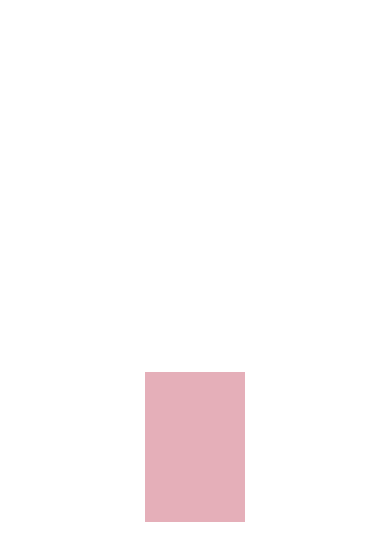
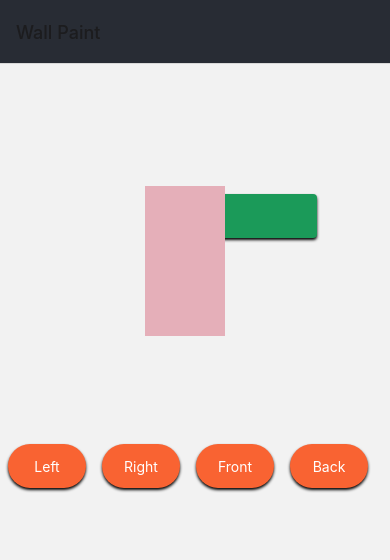
Before and after one commit to tuliohs/wall-paint, a React Native app: screen /Home in a window 390 px wide. Shown: the top 560 px of the page. Built offline with nearby package versions, Linux system fonts and the light colour scheme.

Commit message:
inserindo menu de paredes na view do cubo

```diff
--- a/App.js
+++ b/App.js
@@ -1,24 +1,26 @@
 import { StatusBar } from 'expo-status-bar';
-import React from 'react';
-import { StyleSheet, Text, View } from 'react-native';
+import React, { useState } from 'react';
+import { StyleSheet, SafeAreaProvider } from 'react-native';
 import Cubo from './src/components/Cubo';
-import HorizontallScroll from './src/components/HorizontalScroll';
+import WallContext from './src/constants/data/WallContext';
+import Navigation from './src/navigation'
+import AppStack from './src/navigation/stacks/AppStack';
 
 export default function App() {
+  const [loading, setLoading] = useState(false)
   return (
-    <View >
-      <Cubo />
-      {/*<HorizontallScroll />*/}
-      <StatusBar style="auto" />
-    </View>
-  );
+    <WallContext.Provider value={{ loading, setLoading }}>
+      <Navigation />
+      {/*< Loader loading={loading} message={messageLoading} />*/}
+    </WallContext.Provider>
+  )
 }
 
 const styles = StyleSheet.create({
   container: {
-    flex: 1,
-    backgroundColor: '#fff',
-    alignItems: 'center',
-    justifyContent: 'center',
+    //flex: 1,
+    //backgroundColor: '#fff',
+    //alignItems: 'center',
+    //justifyContent: 'center',
   },
 });
--- /dev/null
+++ b/src/components/Button.js
@@ -0,0 +1,76 @@
+import * as React from 'react';
+import { TouchableOpacity, StyleSheet, Dimensions } from 'react-native';
+import { sizes } from '../constants/theme/layout'
+import { colors } from '../constants/theme'
+
+const { width } = Dimensions.get('window');
+
+export default function Button(props) {
+
+    const { disabled, onPress, bgColor, opacity, children, style, size, round, shadowless, shadowColor, iconSize, onlyIcon,
+        darkColor, ...otherProps } = props
+
+    const viewStyles = [
+        bgColor ? { backgroundColor: bgColor } : { backgroundColor: colors.sucess },
+
+    ]
+
+    const defaultSizeIcon = 0
+    const buttonStyles = [
+        styles.defaultButton,
+        size === 'large' ? { width: width * 0.9 } : (size === "small" ? { width: width * 0.2 } : { width: width * 0.42 }),
+        round && { borderRadius: sizes.base * 2 },
+        onlyIcon && {
+            width: (iconSize || defaultSizeIcon) * 2.75,
+            height: (iconSize || defaultSizeIcon) * 2.75,
+            borderWidth: 0,
+            borderRadius: (iconSize || defaultSizeIcon) * 2,
+        },
+        !shadowless && styles.shadow,
+        { zIndex: 2 },
+        style,
+    ];
+
+    return (
+        <TouchableOpacity
+            onPress={onPress}
+            style={[
+                { color: 'white' },
+                viewStyles, buttonStyles, style]} {...otherProps} >
+            {children}
+        </TouchableOpacity>
+
+    )
+}
+
+const styles = StyleSheet.create({
+    smallButton: {
+        width: 75,
+        height: 28,
+    },
+    mediumButton: {
+        width: 120,// 105
+        height: 28 //
+    },
+    defaultButton: {
+        borderRadius: 4,
+        width: sizes.BUTTON_WIDTH,
+        height: sizes.BUTTON_HEIGHT,
+        alignItems: 'center',
+        justifyContent: 'center',
+        margin: 8
+    },
+    shadow: {
+        //shadowColor: theme.COLORS.BLOCK,
+        shadowOffset: { width: 0, height: 2 },
+        //shadowOpacity: sizes.OPACITY,
+        shadowRadius: sizes.BUTTON_SHADOW_RADIUS,
+    },
+    customText: {
+        fontSize: sizes.font,
+        color: colors.white,
+    },
+    androidShadow: {
+        elevation: sizes.ANDROID_ELEVATION,
+    },
+})
--- a/src/components/Cubo.js
+++ b/src/components/Cubo.js
@@ -2,8 +2,9 @@ import React, { Component, PropTypes, useEffect } from 'react';
 import {
     Dimensions,
     PanResponder,
-    View
+    View, Text, FlatList
 } from 'react-native';
+import Button from '../components/Button'
 import { transformOrigin, rotateXY, rotateXZ } from '../utils';
 
 import Animated, {
@@ -11,15 +12,19 @@ import Animated, {
     useSharedValue, useAnimatedStyle,
     interpolate, useAnimatedRef
 } from 'react-native-reanimated'
+import { colors } from '../constants/theme';
 
 const HEIGHT = Dimensions.get('window').height;
 const WIDTH = Dimensions.get('window').width;
 
+const animationDesvioX = 30
+const animationDesvioY = 30
+
 const styles = {
     container: {
-        position: 'absolute',
+        //position: 'absolute',
         left: WIDTH / 2 - 50,
-        top: HEIGHT / 2 - 50,
+        top: HEIGHT / 2 - 300,
         width: 100,
         height: 100,
         backgroundColor: "transparent"
@@ -28,7 +33,7 @@ const styles = {
         position: 'absolute',
         left: 0,
         top: 0,
-        width: 100,
+        width: 80,
         height: 150,
         zIndex: 10
     }
@@ -36,10 +41,10 @@ const styles = {
 
 export default function Cubo() {
 
-    const refViewFront = React.useRef()//  useAnimatedRef()
-    const refViewBack = React.useRef()//  useAnimatedRef()
-    const refViewRight = React.useRef()//  useAnimatedRef()
-    const refViewLeft = React.useRef()//  useAnimatedRef()
+    const refViewFront = useAnimatedRef()
+    const refViewBack = useAnimatedRef()
+    const refViewRight = useAnimatedRef()
+    const refViewLeft = useAnimatedRef()
 
     const panResponder = React.useRef(
         PanResponder.create({
@@ -80,8 +85,8 @@ export default function Cubo() {
         })
     ).current;
 
-    function handlePanResponderMove(e, gestureState) {
-        const { dx, dy } = gestureState;
+    function handlerMoveByDxDy(dx, dy) {
+        console.log(dx, dy)
         const origin = { x: 0, y: 0, z: -50 };
         let matrix = rotateXY(dx, dy);
         transformOrigin(matrix, origin);
@@ -108,9 +113,14 @@ export default function Cubo() {
         //this.refViewBottom.current. setNativeProps({ style: { transform: [{ perspective: 1000 }, { matrix: matrix }] } });
     }
 
+    function handlePanResponderMove(e, gestureState) {
+        const { dx, dy } = gestureState;
+        handlerMoveByDxDy(dx, dy)
+    }
+
     function RenderLeft({ color }) {
         return (
-            <View
+            <Animated.View
                 ref={component => refViewRight.current = component}
                 style={[styles.rectangle, (color) ? { backgroundColor: color } : null]}
                 {...panResponder.panHandlers}
@@ -120,7 +130,7 @@ export default function Cubo() {
 
     function RenderRight({ color }) {
         return (
-            <View
+            <Animated.View
                 ref={component => refViewLeft.current = component}
                 style={[styles.rectangle, (color) ? { backgroundColor: color } : null]}
                 {...panResponder.panHandlers}
@@ -130,7 +140,7 @@ export default function Cubo() {
 
     function RenderFront({ color }) {
         return (
-            <View
+            <Animated.View
                 ref={component => refViewFront.current = component}
                 style={[styles.rectangle, (color) ? { backgroundColor: color } : null]}
                 {...panResponder.panHandlers}
@@ -140,14 +150,23 @@ export default function Cubo() {
 
     function RenderBack({ color }) {
         return (
-            <View
+            <>
+                <Animated.View
                     ref={component => refViewBack.current = component}
                     style={[styles.rectangle, (color) ? { backgroundColor: color } : null]}
                     {...panResponder.panHandlers}
-            />
+                >
+
+                    <Button
+                        style={{
+                            zIndex: 99999,
+                            maginTop: -250
+                        }}
+                        title="Back" />
+                </Animated.View>
+            </>
         )
     }
-
     //renderTop({color}) {
     //    return (
     //        <View
@@ -168,14 +187,47 @@ export default function Cubo() {
     //    )
     //}
 
+    const goToPositionLeft = () => handlerMoveByDxDy(180 + animationDesvioY, 0 + animationDesvioX)
+    const goToPositionRight = () => handlerMoveByDxDy(90 + animationDesvioY, 0 + animationDesvioX)
+    const goToPositionFront = () => handlerMoveByDxDy(-180 + animationDesvioY, 0 + animationDesvioX)
+    const goToPositionBack = () => handlerMoveByDxDy(-90 + animationDesvioY, 0 + animationDesvioX)
+
+    const walls = [
+        { id: 1, title: "Left", onPress: goToPositionLeft },
+        { id: 2, title: "Right", onPress: goToPositionRight },
+        { id: 3, title: "Front", onPress: goToPositionFront },
+        { id: 4, title: "Back", onPress: goToPositionBack },
+    ]
     return (
-        <View style={styles.container}>
+        <View>
+            <Animated.View style={styles.container}>
                 <RenderFront color='#4c72e0' />
                 <RenderBack color='#8697df' />
-            <RenderLeft color='#b5bce2' />
+                <RenderLeft color='#d1426b' />
                 <RenderRight color='#e5afb9' />
                 {/*{this.renderTop('#de7c92')}*/}
                 {/*{this.renderBottom('#d1426b')}*/}
+            </Animated.View>
+            <FlatList
+                style={{
+                    position: 'absolute',
+                    marginTop: HEIGHT / 2 - 50
+                }}
+                data={walls} horizontal={true}
+                keyExtractor={(item) => item.title}
+                renderItem={({ item }) => (
+                    <View key={item?.title}>
+                        <Button round
+                            size="small"
+                            bgColor={colors.warning}
+
+                            onPress={item.onPress}>
+                            <Text style={{
+                                color: colors.white
+                            }}>{item.title}</Text>
+                        </Button>
+                    </View>)}
+            />
         </View>
     )
 }
--- a/src/components/HorizontalScroll.js
+++ b/src/components/HorizontalScroll.js
@@ -14,7 +14,7 @@ import Animated, {
     useSharedValue, useAnimatedStyle,
     interpolate, useAnimatedRef
 } from 'react-native-reanimated'
-import { colors } from "../contants/theme";
+import { colors } from "../constants/theme";
 
 const SCREEN_WIDTH = Dimensions.get("window").width;
 
--- /dev/null
+++ b/src/constants/data/WallContext.js
@@ -0,0 +1,12 @@
+import React, { createContext } from 'react'
+
+export const WallContext = createContext({
+    loading: false,
+    setLoading: () => { }
+})
+
+export default WallContext
+
+export const MgsProvider = (children) => {
+    return <WallContext.Provider value={children} />
+}
--- a/src/contants/theme/index.js
+++ b/src/constants/theme/index.js
@@ -9,8 +9,9 @@ export const colors = {
 
     error: '#ff3636',//#ce2029
     sucess: '#1b9a59',
-    warning: '#ffb236',
+    warning: '#f96332',
     disable: '#8898aa',
 
     text: '#32325d',
+    background: '#282C34',
 }
--- /dev/null
+++ b/src/constants/theme/layout.js
@@ -0,0 +1,87 @@
+import { Dimensions, Platform } from 'react-native';
+const { height, width } = Dimensions.get('screen');
+export const BASE = 16;
+
+export const sizes = {
+  base: 16,
+  font: 16,
+  opacity: 0.8,
+
+  BORDER_RADIUS: 4,
+  BORDER_WIDTH: 0.8,
+
+  // Typography
+  H1: BASE * 2.75,
+  H2: BASE * 2.375,
+  H3: BASE * 1.875,
+  H4: BASE * 1.5,
+  H5: BASE * 1.3125,
+  H6: BASE * 1.125,
+  BODY: BASE * 0.875,
+  SMALL: BASE * 0.75,
+
+  // Icons
+  ICON: BASE,
+  ICON_MEDIUM: BASE * 1.5,
+  ICON_LARGE: BASE * 2,
+
+  // Button styles
+  BUTTON_WIDTH: BASE * 9,
+  BUTTON_HEIGHT: BASE * 2.75,
+  BUTTON_SHADOW_RADIUS: 3,
+
+  // Block styles
+  BLOCK_SHADOW_OPACITY: 0.15,
+  BLOCK_SHADOW_RADIUS: 8,
+  ANDROID_ELEVATION: 1,
+
+  // Card styles
+  CARD_BORDER_RADIUS: BASE * 0.4,
+  CARD_BORDER_WIDTH: BASE * 0.05,
+  CARD_WIDTH: width - (BASE * 2),
+  CARD_MARGIN_VERTICAL: BASE * 0.875,
+  CARD_FOOTER_HORIZONTAL: BASE * 0.75,
+  CARD_FOOTER_VERTICAL: BASE * 0.75,
+  CARD_AVATAR_WIDTH: BASE * 2.5,
+  CARD_AVATAR_HEIGHT: BASE * 2.5,
+  CARD_AVATAR_RADIUS: BASE * 1.25,
+  CARD_IMAGE_HEIGHT: BASE * 12.5,
+  CARD_ROUND: BASE * 0.1875,
+  CARD_ROUNDED: BASE * 0.5,
+
+  // Input styles
+  INPUT_BORDER_RADIUS: BASE * 0.5,
+  INPUT_BORDER_WIDTH: BASE * 0.05,
+  INPUT_HEIGHT: BASE * 2.75,
+  INPUT_HORIZONTAL: BASE,
+  INPUT_VERTICAL_TEXT: 14,
+  INPUT_VERTICAL_LABEL: BASE / 2,
+  INPUT_TEXT: BASE * 0.875,
+  INPUT_ROUNDED: BASE * 1.5,
+
+  // NavBar styles
+  NAVBAR_HEIGHT: BASE * 4.125,
+  NAVBAR_VERTICAL: BASE,
+  NAVBAR_TITLE_FLEX: 2,
+  NAVBAR_TITLE_HEIGHT: height * 0.07,
+  NAVBAR_TITLE_TEXT: BASE * 0.875,
+  NAVBAR_LEFT_FLEX: 0.5,
+  NAVBAR_LEFT_HEIGHT: height * 0.07,
+  NAVBAR_LEFT_MARGIN: BASE,
+  NAVBAR_RIGHT_FLEX: 0.5,
+  NAVBAR_RIGHT_HEIGHT: height * 0.07,
+  NAVBAR_RIGHT_MARGIN: BASE,
+
+  // Checkbox
+  CHECKBOX_WIDTH: 20,
+  CHECKBOX_HEIGHT: 20,
+
+  // Slider
+  TRACK_SIZE: 4,
+  THUMB_SIZE: 25,
+
+  // Radio Button
+  RADIO_WIDTH: 24,
+  RADIO_HEIGHT: 24,
+  RADIO_THICKNESS: 2,
+}
--- /dev/null
+++ b/src/navigation/index.js
@@ -0,0 +1,27 @@
+import { NavigationContainer, DefaultTheme, DarkTheme, Theme as NavigationTheme } from '@react-navigation/native';
+import { createStackNavigator } from '@react-navigation/stack';
+import * as React from 'react';
+import { ColorSchemeName } from 'react-native';
+import { colors } from '../constants/theme'
+
+import AppStack from './stacks/AppStack';
+
+export default function Navigation({ colorScheme }) {
+  const themeCustom = {
+    ...DefaultTheme,
+    colors: {
+      ...DefaultTheme.colors,
+      //background: '#1c2025',//EA1D2C,
+      card: colors.background,
+    }
+  }
+  return (
+
+    <NavigationContainer
+      //theme={DefaultTheme}
+      theme={themeCustom}
+    >
+      <AppStack />
+    </NavigationContainer>
+  );
+}
--- /dev/null
+++ b/src/navigation/stacks/AppStack.js
@@ -0,0 +1,16 @@
+import React from 'react';
+import { createStackNavigator } from "@react-navigation/stack";
+import Home from '../../views/Home'
+
+const Stack = createStackNavigator();
+export default function AppStack() {
+  return (
+    <Stack.Navigator initialRouteName="Home">
+      <Stack.Screen
+        name="Home"
+        component={Home}
+        options={{ headerTitle: "Wall Paint", headerMode: "screen" }}
+      />
+    </Stack.Navigator>
+  );
+}
--- /dev/null
+++ b/src/views/Home.js
@@ -0,0 +1,10 @@
+import React from 'react'
+import Cubo from '../components/Cubo'
+import { View, Text } from 'react-native'
+
+const Home = () => {
+    return (
+        <View><Cubo /></View>
+    )
+}
+export default Home
```
Lines whose indentation alone changed are shown as unchanged.
